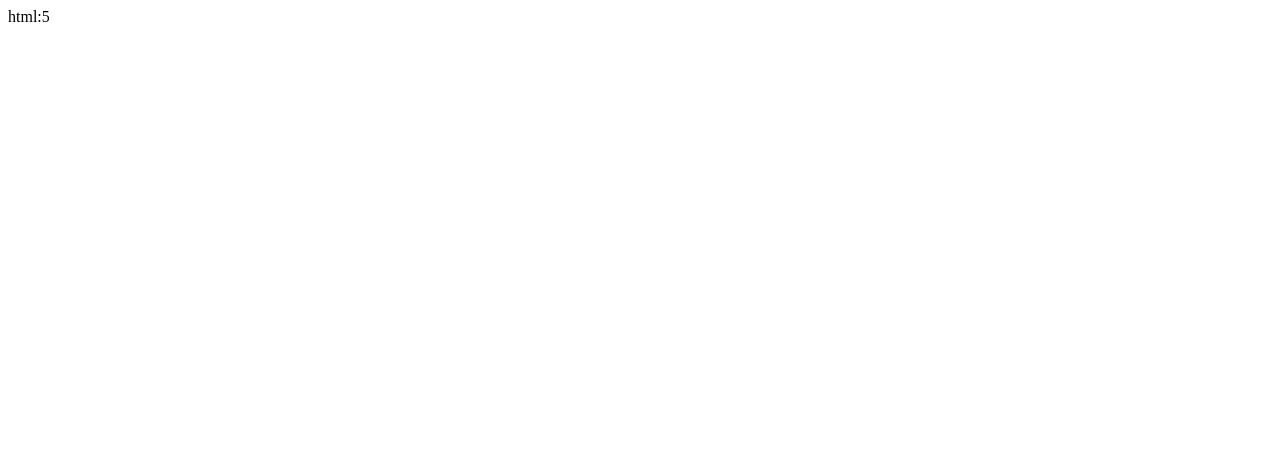
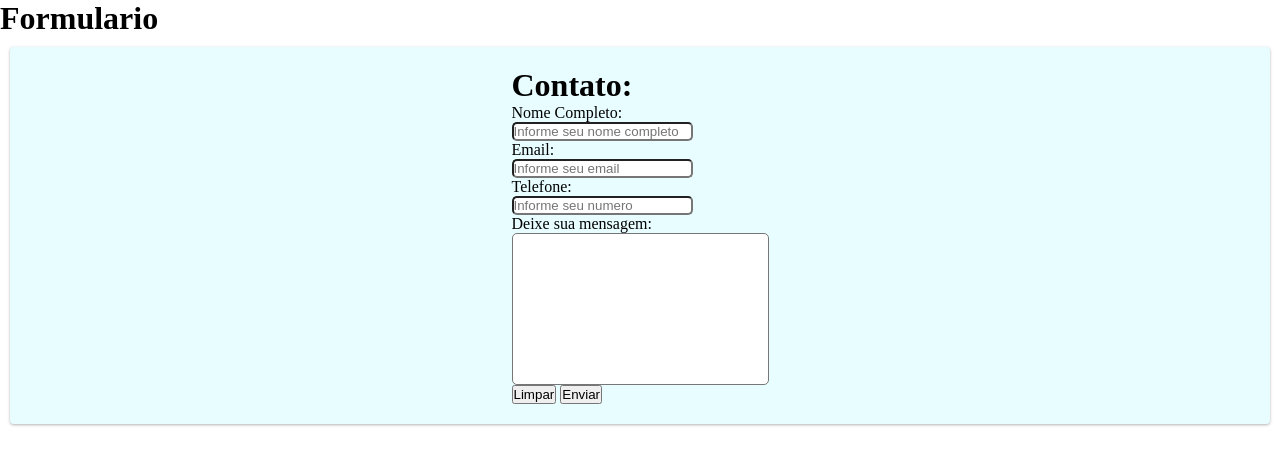
Before and after one commit to eufelipecostaaa/form-siteDW, a plain HTML site: page index.html in a window 1280 px wide. Drawn offline with Linux system fonts and the light colour scheme.

Commit message:
Add files via upload

```diff
--- /dev/null
+++ b/css/style.css
@@ -0,0 +1,27 @@
+* {
+    padding: 0px;
+    margin: 0px;
+}
+
+.card {
+    background-color: rgb(231, 253, 255);
+    border-radius: 4px;
+    box-shadow: 0px 1px 3px rgba(0, 0, 0, 0.3);
+    padding: 20px;
+    display: flex;
+    justify-content: center;
+    margin: 10px;
+}
+.card h1{
+    text-align: left;
+
+}
+.card input{
+    border-radius: 5px;
+    display: block;
+}
+.card textarea{
+    border-radius: 5px;
+    resize: none;
+    display: block;
+}
--- a/index.html
+++ b/index.html
@@ -1 +1,43 @@
-html:5
+<!DOCTYPE html>
+<html lang="en">
+
+<head>
+    <meta charset="UTF-8">
+    <meta http-equiv="X-UA-Compatible" content="IE=edge">
+    <meta name="viewport" content="width=device-width, initial-scale=1.0">
+    <link rel="stylesheet" href="./css/style.css">
+    <title>Formulários</title>
+</head>
+
+<body>
+    <header>
+        <h1>Formulario</h1>
+    </header>
+    <Main>
+        <div class="card">
+            <form action="/cadastro" method="post">
+                <h1>Contato:</h1>
+                <div>
+                    <label for="nome">Nome Completo:</label>
+                    <input type="text" name="nome" id="nome" placeholder="Informe seu nome completo">
+                </div>
+                <div>
+                    <label for="email">Email:</label>
+                    <input type="email" name="email" id="email" placeholder="Informe seu email">
+                </div>
+                <div>
+                    <label for="telefone">Telefone:</label>
+                    <input type="tel" name="telefone" id="telefone" placeholder="Informe seu numero">
+                </div>
+                <label for="mensagem">Deixe sua mensagem:</label>
+                <textarea name="mensagem" id="mensagem" cols="30" rows="10"></textarea>
+                <div>
+                    <button type="reset">Limpar</button>
+                    <button type="submit">Enviar</button>
+                </div>
+        </div>
+        </form>
+    </Main>
+</body>
+
+</html>
```
